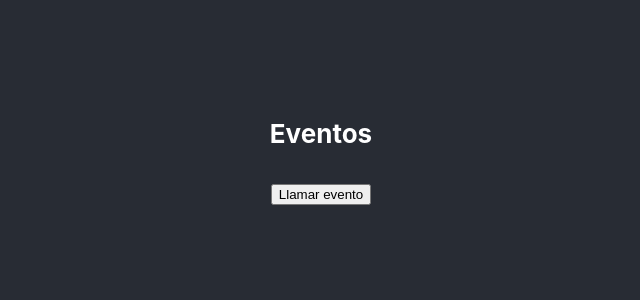
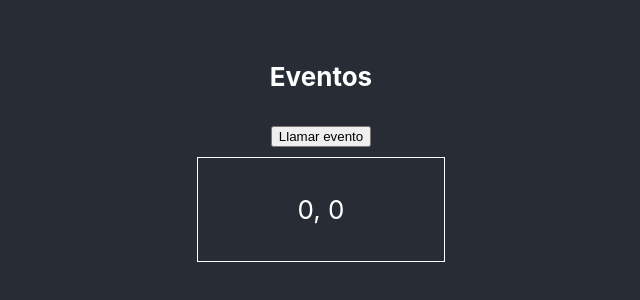
Before and after one commit to daserrano/reactNative, a React (Create React App) app: page / in a window 1280 px wide. Shown: the part 256-556 px from the top of the page, without its empty margins (319-959 px from the left). Built offline with nearby package versions, Linux system fonts and the light colour scheme.

Commit message:
Eventos onClick y onMouseMove. Bind de contexto de componente.

```diff
--- a/src/App.js
+++ b/src/App.js
@@ -3,12 +3,39 @@ import logo from './logo.svg';
 import './App.css';
 
 class App extends Component {
+  constructor() {
+    super()
+    this.state = {mouseX: 0, mouseY: 0}
+    //Forma de enlazar el contexto.
+    //this.handleMouseMove = this.handleMouseMove.bind(this)
+  }
+  //Arrow function para enlazar el contexto del componente, forma óptima.
+  handleMouseMove = (e) => {
+    const {clientX, clientY} = e
+      this.setState({mouseX: clientX, mouseY: clientY })
+  }
+
+  handleClick(e) {
+    console.log(e)
+    alert('Evento!')
+  }
+
     render() {
     return (
     <div className="App">
       <header className="App-header">
         <h4>Eventos</h4>
-        <button onClick={() => alert('EVENTO')}> Llamar evento </button>
+        <button onClick={this.handleClick}> Llamar evento </button>
+        <div onMouseMove={this.handleMouseMove}
+        style={{
+          border: '1px solid #FFF',
+          marginTop: 10,
+          padding: 10,
+          paddingLeft: 100,
+          paddingRight:100}
+        }>
+          <p>{this.state.mouseX}, {this.state.mouseY}</p>
+        </div>
       </header>
     </div>
   );
```
